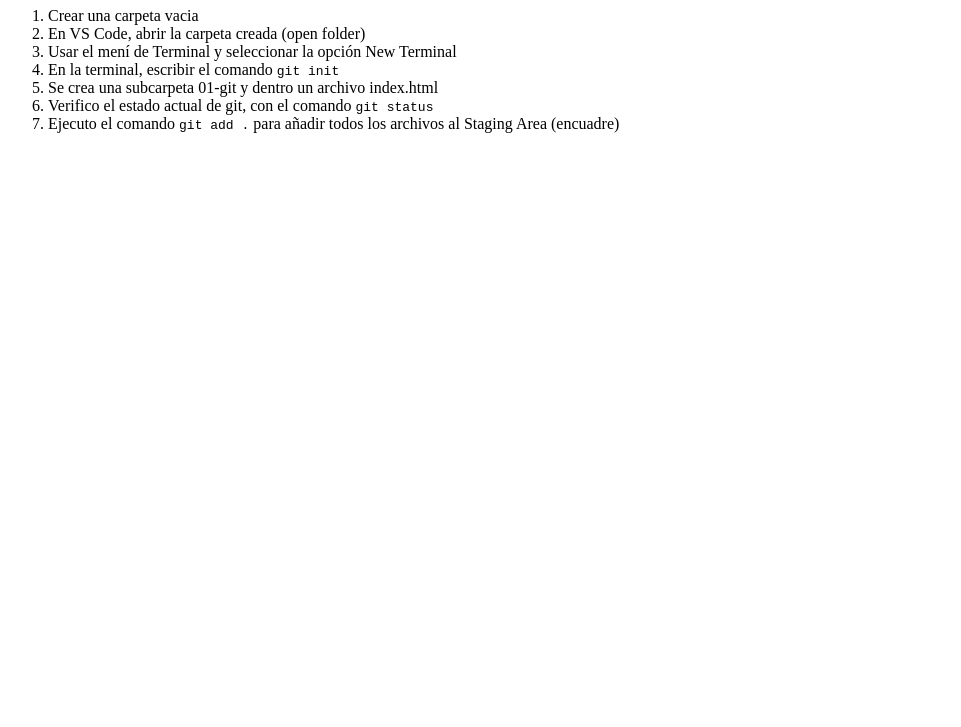
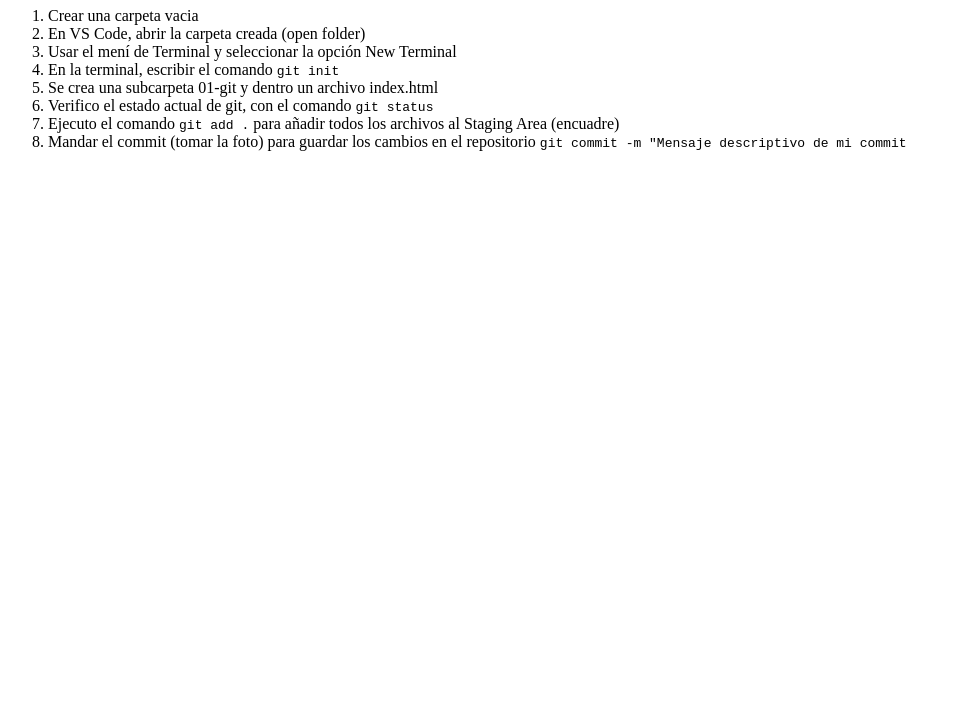
Before and after one commit to Norma57/desarollo-de-app-web, a plain HTML site: page 01-git/index.html in a window 1280 px wide. Shown: the part 73-800 px from the top of the page, without its empty margins (0-961 px from the left). Drawn offline with Linux system fonts and the light colour scheme.

Commit message:
Añadir información de como mandar el commit

```diff
--- a/01-git/index.html
+++ b/01-git/index.html
@@ -15,6 +15,7 @@
         <li>Se crea una subcarpeta 01-git y dentro un archivo index.html</li>
         <li>Verifico el estado actual de git, con el comando <code>git status</code></li>
         <li>Ejecuto el comando <code>git add .</code> para añadir todos los archivos al Staging Area (encuadre)</li>
+        <li>Mandar el commit (tomar la foto) para guardar los cambios en el repositorio <code>git commit -m "Mensaje descriptivo de mi commit</code></li>
 
     </ol>
 </body>
```
